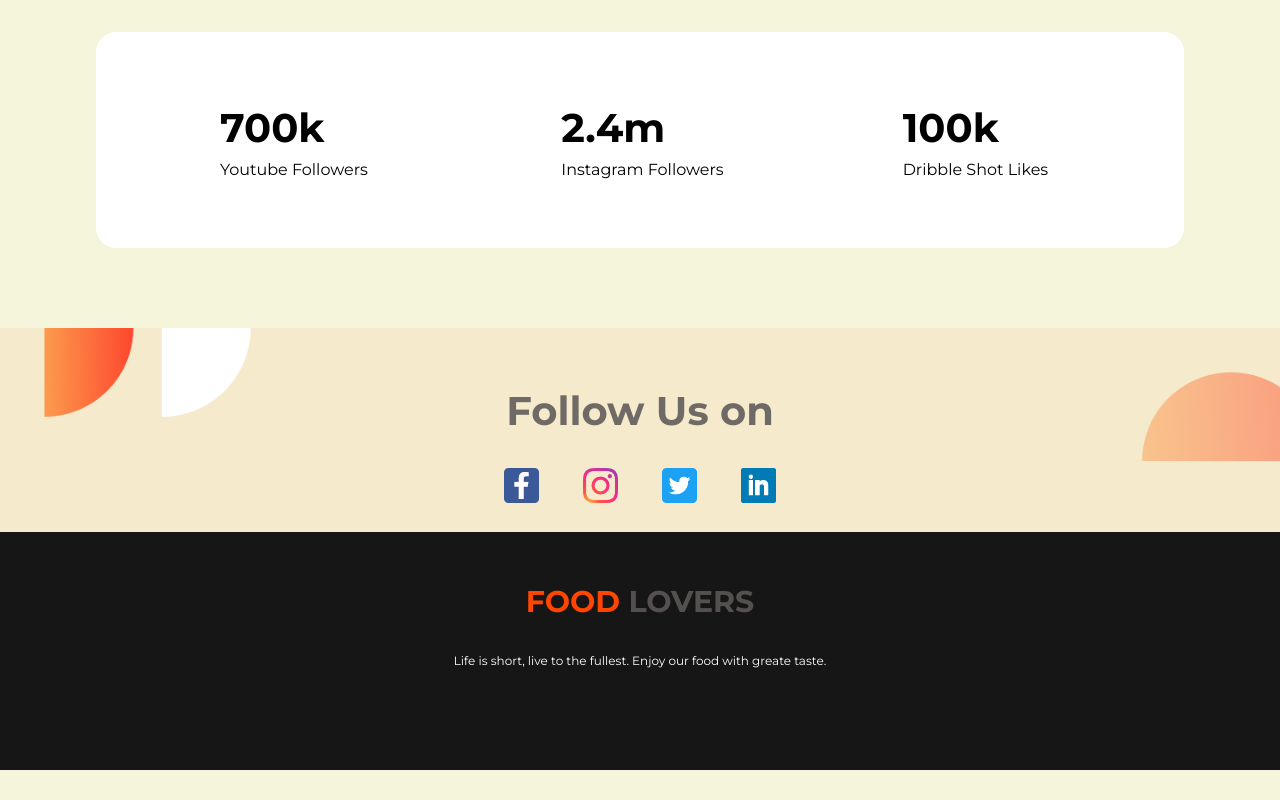
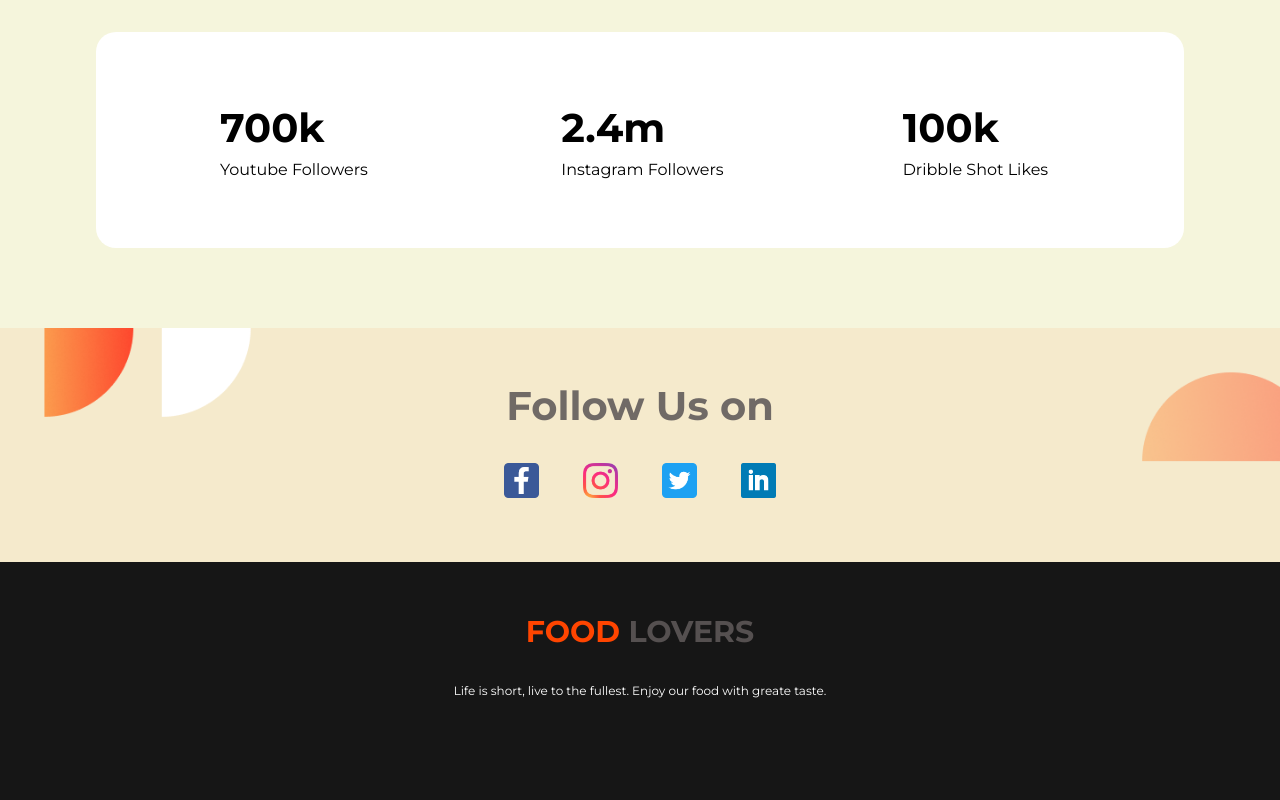
Before and after one commit to Meeftah0318/food-lovers, a plain HTML site: page index.html in a window 1280 px wide. Shown: the part 1937-2737 px from the top of the page. Before the commit the page ends 2707 px from the top, so only its background shows below. Drawn offline with Linux system fonts and the light colour scheme.

Commit message:
social arranged

```diff
--- a/style.css
+++ b/style.css
@@ -127,16 +127,20 @@ footer {
     background-image: url(images/about-bg.png);
     background-repeat: no-repeat;
     background-size: cover;
-    padding: 25px 40px 25px;
+    padding: 20px ;
 }
+
 .icons {
     padding: 0 auto;
+    padding-bottom: 40px;
 }
 
 .icons img {
     width: 35px;
     margin: 0 20px;
 }
+
+/* footer */
 
 footer h1 {
     font-size: 30px;
```
Also changed, not shown: 1 other file.
